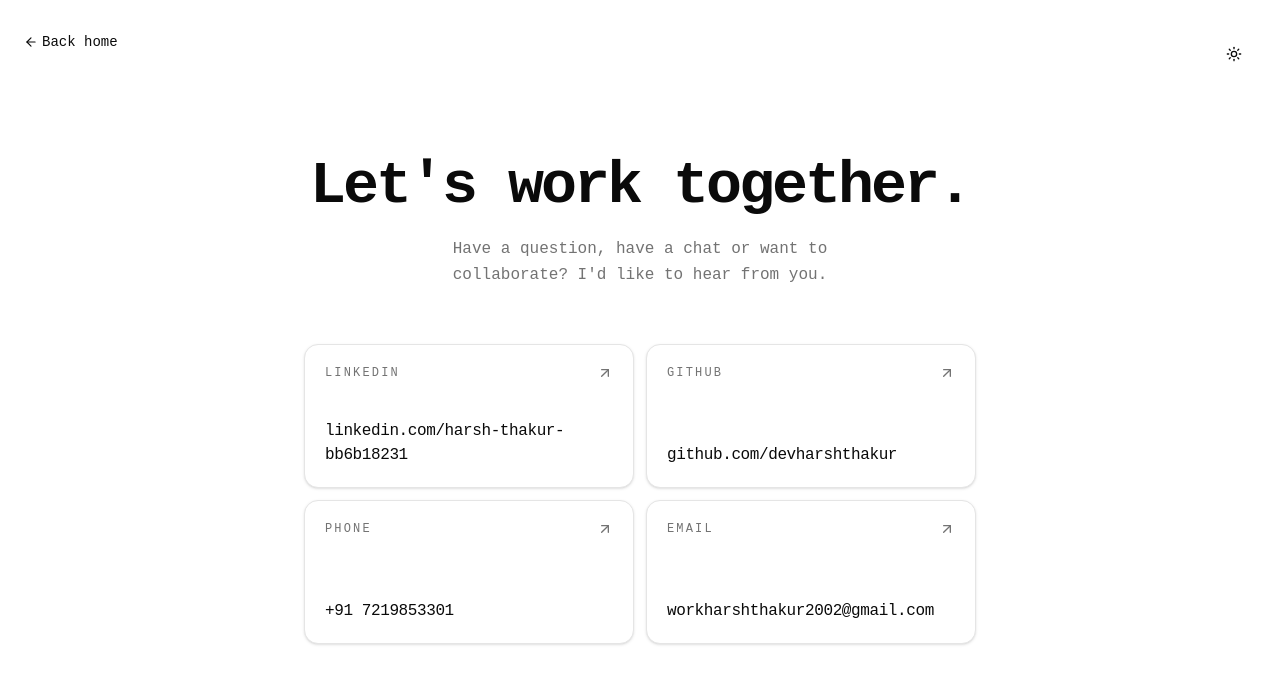
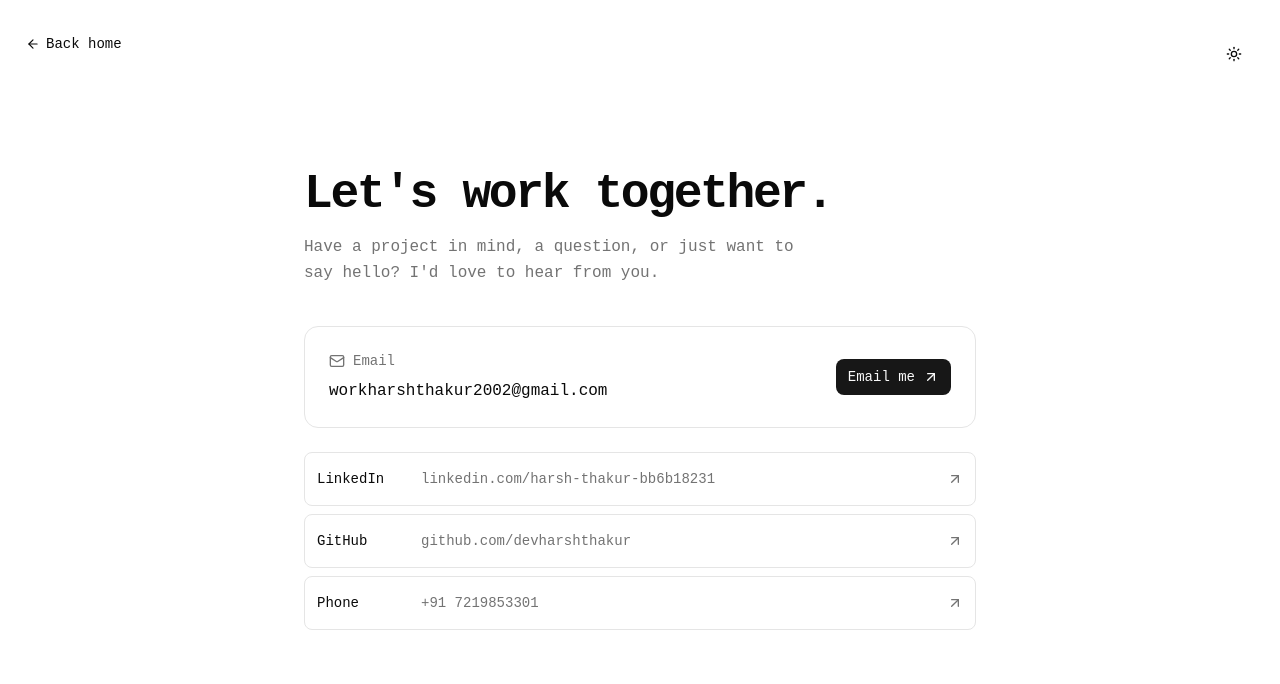
Before and after one commit to devharshthakur/portfolio-vue, a Nuxt app: page /contact in a window 1280 px wide. Shown: the top 684 px of the page. Built offline with nearby package versions, Linux system fonts and the light colour scheme.

Commit message:
refactor(contact): streamline contact page layout and links
Promote email to a primary action inside a Card, render the remaining methods as compact shadcn-vue Button rows, and tighten header spacing and typography.

```diff
--- a/app/components/ContactCard.vue
+++ b/app/components/ContactCard.vue
@@ -1,5 +1,6 @@
 <script setup lang="ts">
 	import { ArrowUpRight } from '@lucide/vue';
+	import { Button } from '@/components/ui/button';
 
 	export interface ContactMethod {
 		label: string;
@@ -17,28 +18,29 @@
 </script>
 
 <template>
+	<Button
+		as-child
+		variant="outline"
+		class="group h-auto w-full justify-between gap-4 px-4 py-4 text-left whitespace-normal shadow-none sm:px-5"
+	>
 		<a
 			:href="method.href"
 			:target="method.external ? '_blank' : undefined"
 			:rel="method.external ? 'noopener noreferrer' : undefined"
-		class="group flex min-h-36 flex-col justify-between rounded-xl border bg-card p-5 text-left shadow-sm transition-[background-color,border-color,box-shadow,transform] duration-200 outline-none hover:-translate-y-0.5 hover:border-foreground/20 hover:bg-muted/50 hover:shadow-md focus-visible:ring-2 focus-visible:ring-ring focus-visible:ring-offset-2 focus-visible:ring-offset-background"
 		>
-		<span class="flex items-center justify-between gap-4">
-			<span class="text-xs font-medium tracking-[0.18em] text-muted-foreground uppercase">{{
-				method.label
-			}}</span>
-			<ArrowUpRight
-				class="size-4 shrink-0 text-muted-foreground transition-transform duration-200 group-hover:translate-x-0.5 group-hover:-translate-y-0.5"
-				aria-hidden="true"
-			/>
-		</span>
-		<span class="inline-flex items-center gap-1.5">
+			<span class="flex min-w-0 flex-1 flex-col gap-1 sm:flex-row sm:items-center sm:gap-6">
+				<span class="shrink-0 sm:w-20">{{ method.label }}</span>
 				<span
-				class="text-base font-medium tracking-tight transition-colors group-hover:text-muted-foreground"
-				:class="method.truncate ? 'truncate' : ''"
+					class="min-w-0 text-xs font-normal text-muted-foreground sm:text-sm"
+					:class="method.truncate ? 'truncate' : 'break-all'"
 				>
 					{{ method.display }}
 				</span>
 			</span>
+			<ArrowUpRight
+				class="size-4 text-muted-foreground group-hover:text-foreground"
+				aria-hidden="true"
+			/>
 		</a>
+	</Button>
 </template>
--- a/app/pages/contact.vue
+++ b/app/pages/contact.vue
@@ -1,4 +1,7 @@
 <script setup lang="ts">
+	import { ArrowLeft, ArrowUpRight, Mail } from '@lucide/vue';
+	import { Button } from '@/components/ui/button';
+	import { Card, CardContent } from '@/components/ui/card';
 	import { CONTACT_DETAILS } from '@/data/contact';
 	import type { ContactMethod } from '@/components/ContactCard.vue';
 
@@ -33,34 +36,46 @@
 			href: `tel:+${CONTACT_DETAILS.phone.country_code}${CONTACT_DETAILS.phone.number}`,
 			display: `+${CONTACT_DETAILS.phone.country_code} ${CONTACT_DETAILS.phone.number}`,
 		},
-		{
-			label: 'Email',
-			href: `mailto:${CONTACT_DETAILS.email}`,
-			display: CONTACT_DETAILS.email,
-			truncate: true,
-		},
 	];
 </script>
 
 <template>
-	<div class="mx-auto flex min-h-screen max-w-4xl flex-col px-6">
+	<div class="mx-auto flex min-h-screen max-w-4xl flex-col px-5 sm:px-6">
 		<main class="flex flex-1 flex-col justify-center py-24 sm:py-28">
-			<BackHome />
+			<Button as-child variant="ghost" size="sm" class="fixed left-3 top-7 z-50 sm:left-4">
+				<NuxtLink to="/"> <ArrowLeft class="size-3.5" aria-hidden="true" />Back home </NuxtLink>
+			</Button>
 
-			<header class="mx-auto mb-12 max-w-2xl text-center sm:mb-14">
-				<h1 class="mb-5 text-5xl font-semibold tracking-tighter sm:text-6xl">
+			<header class="mx-auto mb-8 w-full max-w-2xl sm:mb-10">
+				<h1 class="mb-4 text-4xl font-semibold tracking-tighter text-balance sm:text-5xl">
 					Let's work together.
 				</h1>
-				<p class="mx-auto max-w-prose leading-relaxed text-balance text-muted-foreground">
-					Have a question, have a chat or want to collaborate? I'd like to hear from you.
+				<p class="max-w-lg leading-relaxed text-pretty text-muted-foreground">
+					Have a project in mind, a question, or just want to say hello? I'd love to hear from you.
 				</p>
 			</header>
 
-			<nav aria-label="Contact methods" class="mx-auto w-full max-w-2xl">
-				<div class="grid grid-cols-1 gap-3 sm:grid-cols-2">
+			<div class="mx-auto w-full max-w-2xl space-y-6">
+				<Card class="shadow-none">
+					<CardContent class="flex flex-col gap-5 sm:flex-row sm:items-center sm:justify-between">
+						<div class="min-w-0 space-y-2">
+							<p class="flex items-center gap-2 text-sm text-muted-foreground">
+								<Mail class="size-4" aria-hidden="true" />Email
+							</p>
+							<p class="text-sm font-medium break-all sm:text-base">{{ CONTACT_DETAILS.email }}</p>
+						</div>
+						<Button as-child class="w-full sm:w-auto">
+							<a :href="`mailto:${CONTACT_DETAILS.email}`">
+								Email me <ArrowUpRight class="size-4" aria-hidden="true" />
+							</a>
+						</Button>
+					</CardContent>
+				</Card>
+
+				<nav aria-label="Other contact methods" class="space-y-2">
 					<ContactCard v-for="method in contactMethods" :key="method.label" :method="method" />
-				</div>
-			</nav>
+				</nav>
+			</div>
 		</main>
 	</div>
 </template>
```
Lines whose indentation alone changed are shown as unchanged.
